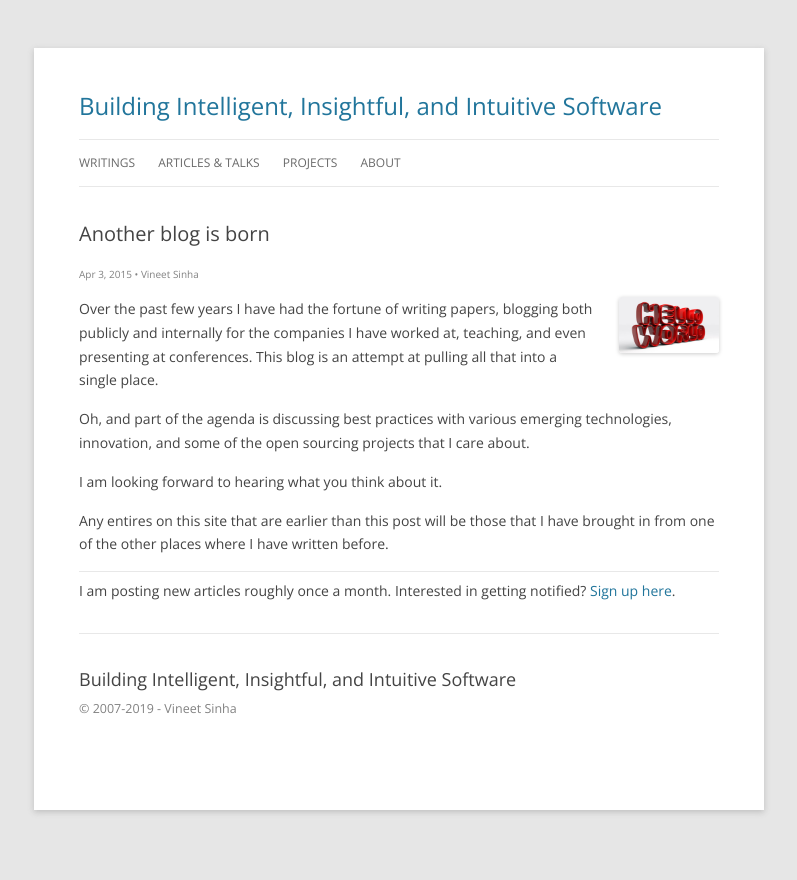
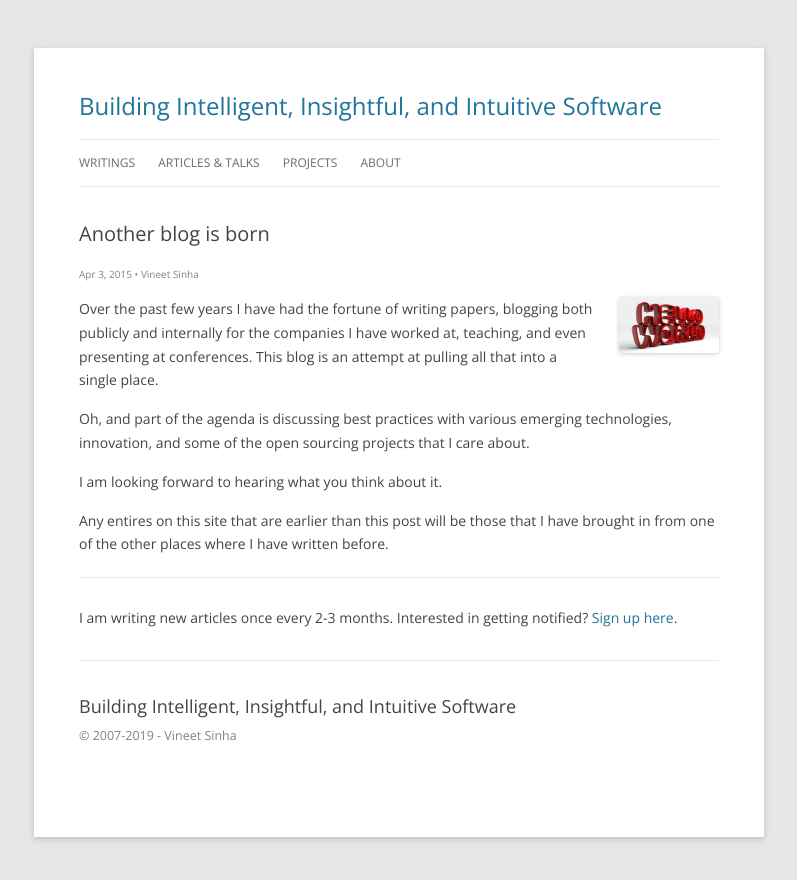
Before and after one commit to i3labs/i3labs.github.io, a Jekyll site: the page built from _posts/2015-04-03-another-blog-is-born.md, in a window 1280 px wide. Shown: the top 880 px of the page, without its empty margins (241-1038 px from the left). Built offline with Jekyll 4.4.1, drawn with Linux system fonts in a browser that asks for light colours.

Commit message:
better cta formatting

```diff
--- a/_layouts/post.html
+++ b/_layouts/post.html
@@ -10,8 +10,9 @@ layout: default
 
   <div class="post-content" itemprop="articleBody">
     {{ content }}
-    <p class="hr-above" style="padding-top:0.5em">
-      I am posting new articles roughly once a month. Interested in getting notified? <a href="/#subscribe">Sign up here</a>.
+    <p class="hr-above" style="padding-top:2em;margin-top:1.5em">
+      {% comment %} padding-bottom is essentially 2em from parent div {% endcomment %}
+      I am writing new articles once every 2-3 months. Interested in getting notified? <a href="/#subscribe">Sign up here</a>.
     </p>
   </div>
 
--- a/index.html
+++ b/index.html
@@ -15,7 +15,7 @@ layout: default
 
     <!-- <div class="section-title"><a class="no-link" name="subscribe">Follow Me</a></div> -->
     <div style="float:left;max-width:calc( 640px - 30px );">
-      <p style="margin-bottom:0px"><a class="no-link" name="subscribe">I am posting articles and updates roughly once a month, sign up to get notified by e-mail:</a></p>
+      <p style="margin-bottom:0px"><a class="no-link" name="subscribe">I am writing articles and updates once every 2-3 months, sign up to get notified by e-mail:</a></p>
       <!-- Begin Mailchimp Signup Form -->
       <link href="//cdn-images.mailchimp.com/embedcode/classic-10_7.css" rel="stylesheet" type="text/css">
       <style type="text/css">
```
